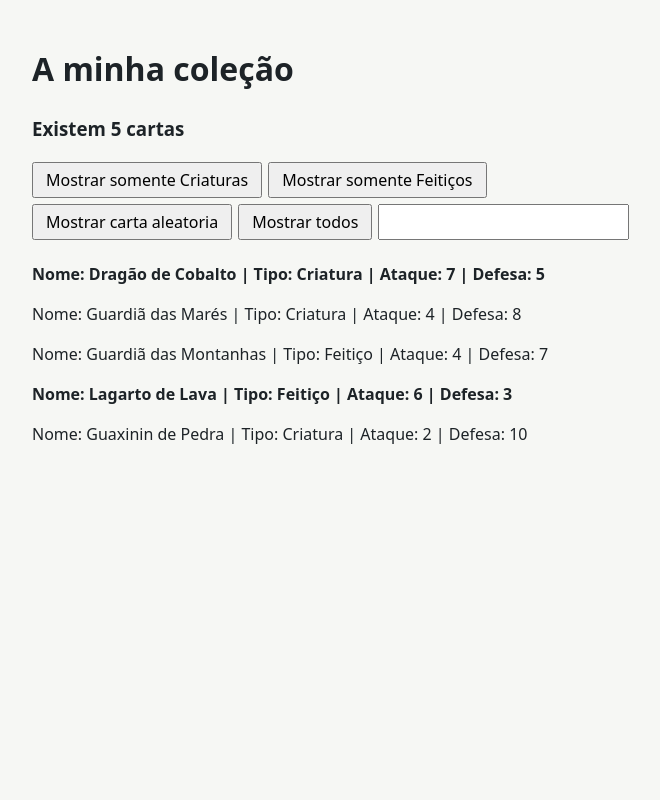
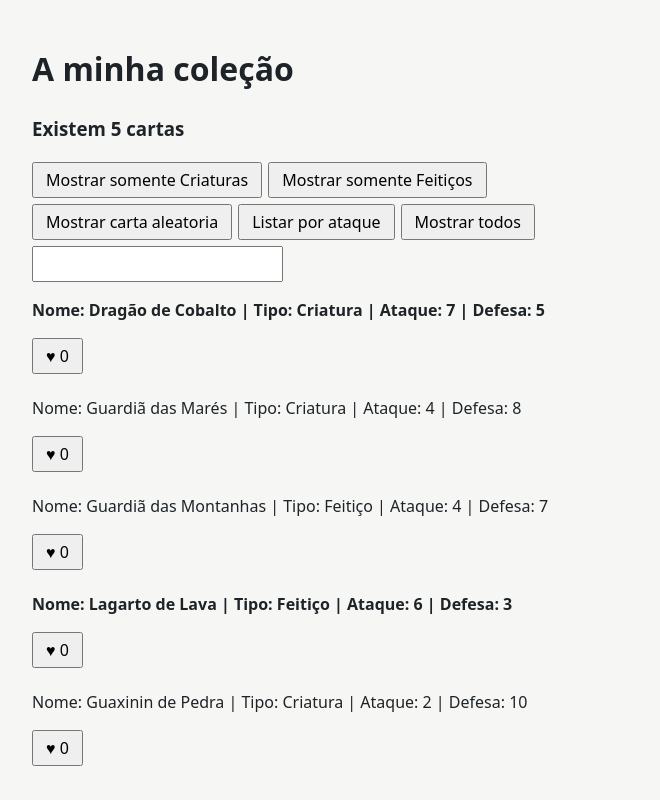
Before and after one commit to alcides-alipio/ficha2-alcidesalipio, a React (Vite) app in the folder client/: page / in a window 1280 px wide. Shown: the whole page, without its empty margins (288-948 px from the left). Built offline with nearby package versions, Linux system fonts and the light colour scheme.

Commit message:
feat: sort by attack

```diff
--- a/client/src/App.jsx
+++ b/client/src/App.jsx
@@ -31,7 +31,8 @@ function App() {
   const [filter, setFilter] = useState({
     name: null,
     type: null,
-    index: null
+    index: null,
+    sortByAttack: false
   })
 
   return (
@@ -69,8 +70,18 @@ function App() {
       <button onClick={() => {
         setFilter({
           ...filter,
+          sortByAttack: true
+        })
+      }}>
+        Listar por ataque
+      </button>
+
+      <button onClick={() => {
+        setFilter({
+          ...filter,
           type: null,
-          index: null
+          index: null,
+          sortByAttack: false
         })
       }}>
         Mostrar todos
@@ -99,7 +110,11 @@ function App() {
             return false
 
           return true
+        }).sort((a, b) => {
+          if (filter.sortByAttack)
+            return b.attack - a.attack
 
+          return 0
         }).map((value, index) => {
           return Card(value, index)
         })
--- a/client/src/Card.jsx
+++ b/client/src/Card.jsx
@@ -1,3 +1,5 @@
+import { useState } from "react";
+
 /**
  *
  * @param {Object} props
@@ -9,17 +11,29 @@
  * @returns {React.JSX.Element}
  */
 function Card({ name, type, attack, defense }, key) {
-    let jsx = <p key={key}>
+    const [number, setNumber] = useState(0)
+
+    let text = <p>
         Nome: {name} |
         Tipo: {type} |
         Ataque: {attack} |
         Defesa: {defense}
     </p>
 
-    if (attack >= 6)
-        return <strong key={key}>{jsx}</strong>
+    let jsx = (
+        <div key={key}>
+            {attack >= 6
+                ? <strong>{text}</strong>
+                : text}
 
-    return jsx
+            <button onClick={() => {
+                setNumber(number + 1)
+            }}>
+                ♥ {number}
+            </button>
+        </div>
+    );
+
+    return jsx;
 }
-
 export default Card
```
